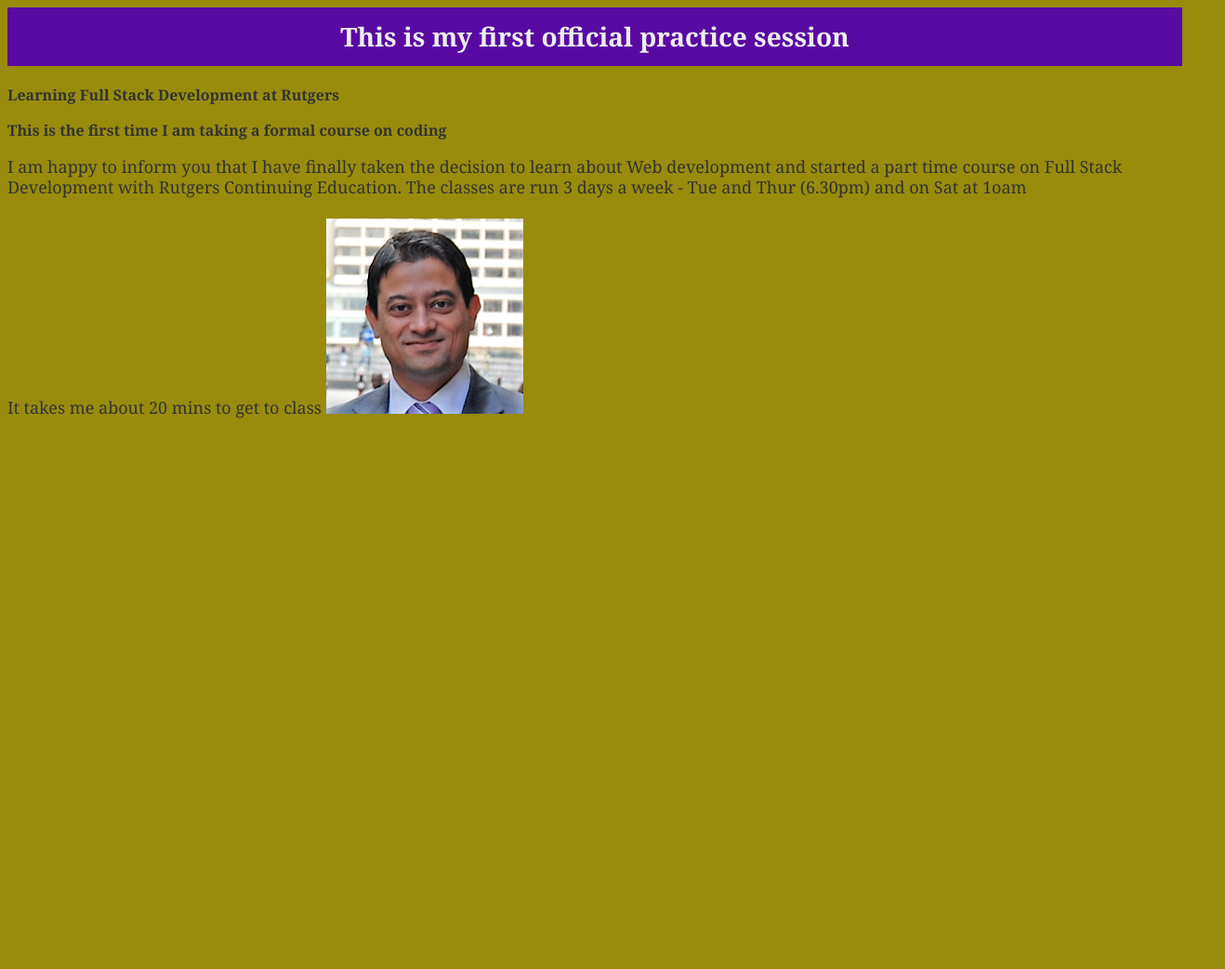
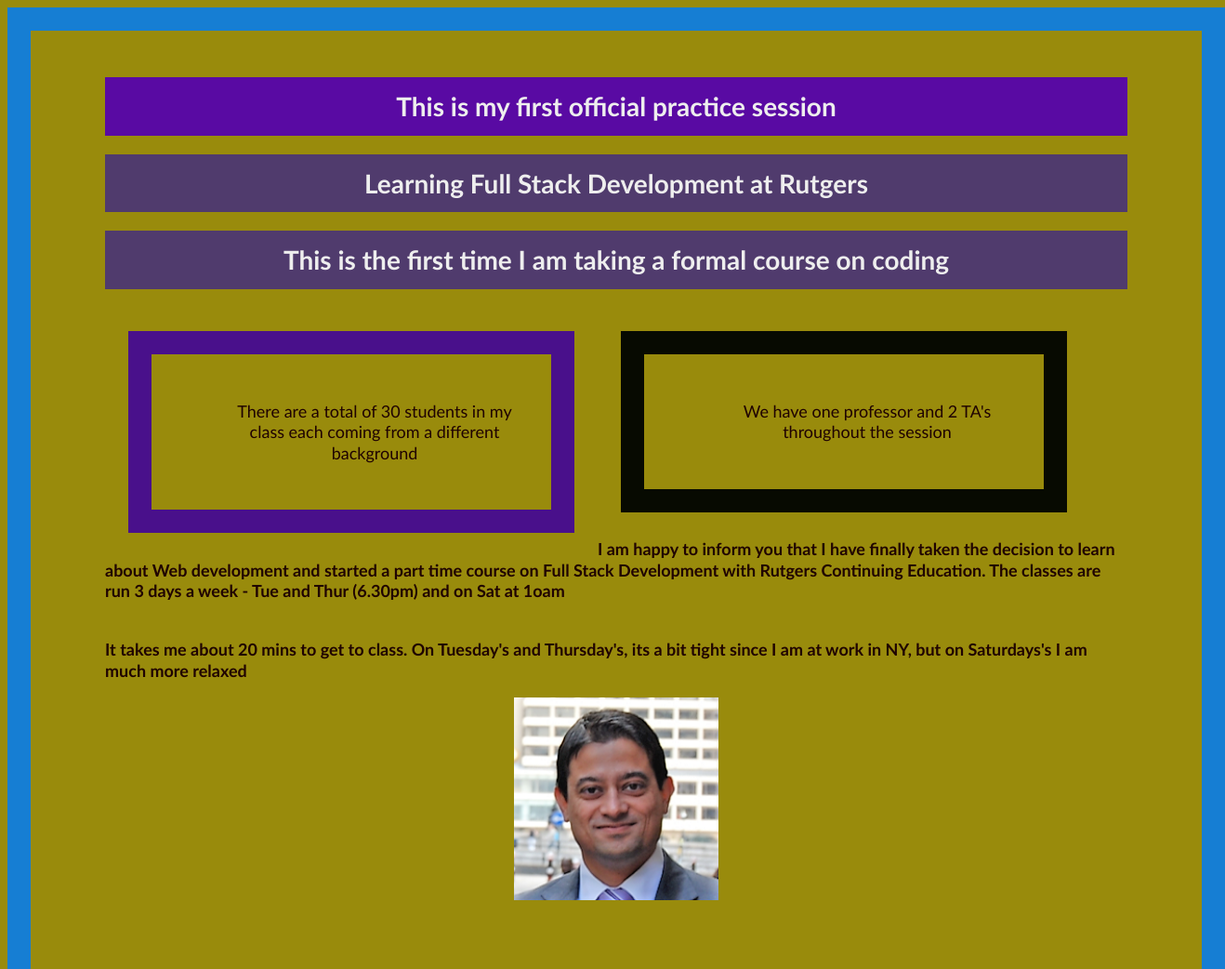
Before and after one commit to vikrant777/HW-Wireframe, a plain HTML site: page index.html in a window 1280 px wide. Shown: the top 1042 px of the page at 93% size, 1318 px wide, since content can reach past the window. Before the commit the page ends 800 px from the top, so only its background shows below. Drawn offline with Linux system fonts and the light colour scheme.

Commit message:
Add files via upload

```diff
--- a/index.html
+++ b/index.html
@@ -5,22 +5,53 @@
 <head>
   <meta charset="UTF-8">
   <title>Practice on 27th Jan 2018</title>
- <link rel="stylesheet" type="text/css" href="style.css">
+<body>
+
+  <link rel="stylesheet" type="text/css" href="style.css">
+
+
 </head>
+
 <h1>This is my first official practice session</h1>
-
 
 <h2>Learning Full Stack Development at Rutgers</h2>
 
 <h3>This is the first time I am taking a formal course on coding</h3>
 
-<body>I am happy to inform you that I have finally taken the decision to learn about Web development and started a part time course on Full Stack Development with Rutgers Continuing Education.  The classes are run 3 days a week - Tue and Thur (6.30pm) and on Sat at 1oam
+<div>There are a total of 30 students in my class each coming from a different background</div>
+
+<section>We have one professor and 2 TA's throughout the session</section>
+
+<br>
+
+<br>
+
+<br>
+
+<br>
+
+<br>
+
+<br>
+
+<br>
+
+<br>
+
+<br>
+
+<br>
+
+
+
+
+<h4>I am happy to inform you that I have finally taken the decision to learn about Web development and started a part time course on Full Stack Development with Rutgers Continuing Education.  The classes are run 3 days a week - Tue and Thur (6.30pm) and on Sat at 1oam
 
   <br>
 
   <br>
 
-  <body>It takes me about 20 mins to get to class</body>
+  <p>It takes me about 20 mins to get to class.  On Tuesday's and Thursday's, its a bit tight since I am at work in NY, but on Saturdays's I am much more relaxed</p>
   <img src="Picture2.png">
 
 
--- a/style.css
+++ b/style.css
@@ -1,11 +1,16 @@
 body {
-  padding: 50;
-  margin: 50;
-  font-family: Georgia, "Times New Roman", Times, serif;
+  font-family: Calibri, Georgia, "Times New Roman", Times, serif;
   font-size: 18px;
   line-height: 125%;
-  color: #333;
+  color: rgb(31, 2, 2);
   background: #998b0c;
+  width: 1100px;
+  padding-top: 50px;
+  padding-right: 80px;
+  padding-bottom: 50px;
+  padding-left: 80px;
+  border: 25px solid rgb(22, 126, 211);
+  margin: 50;
 }
 
 header {
@@ -23,12 +28,54 @@ h1 {
 }
 
 h2 {
-  font-size: 16px;
+  padding: 20px 0;
+  margin: 0;
+  margin-bottom: 20px;
+  font-size: 28px;
+  color: rgb(238, 238, 238);
+  text-align: center;
+  background: rgb(80, 59, 109);
+}
+div {
+  width: 320px;
+  padding-top: 50px;
+  padding-right: 30px;
+  padding-bottom: 50px;
+  padding-left: 80px;
+  text-align: center;
+  border: 25px solid rgb(73, 16, 139);
+  float: left;
+  margin: 25px;
+
+}
+section {
+  width: 320px;
+  padding-top: 50px;
+  padding-right: 30px;
+  padding-bottom: 50px;
+  padding-left: 80px;
+  text-align: center;
+  border: 25px solid rgb(7, 10, 1);
+  margin: 25px;
+  float: left;
+
 }
 h3 {
-  font-size: 16px;
+  font-size: 16px;padding: 20px 0;
+  margin: 0;
+  margin-bottom: 20px;
+  font-size: 28px;
+  color: rgb(238, 238, 238);
+  text-align: center;
+  background: rgb(80, 59, 109);
 }
 
 a {
   color: #d21034;
 }
+img {
+  display: block;
+  margin-left: auto;
+  margin-right: auto;
+  width: 20%;
+}
```
